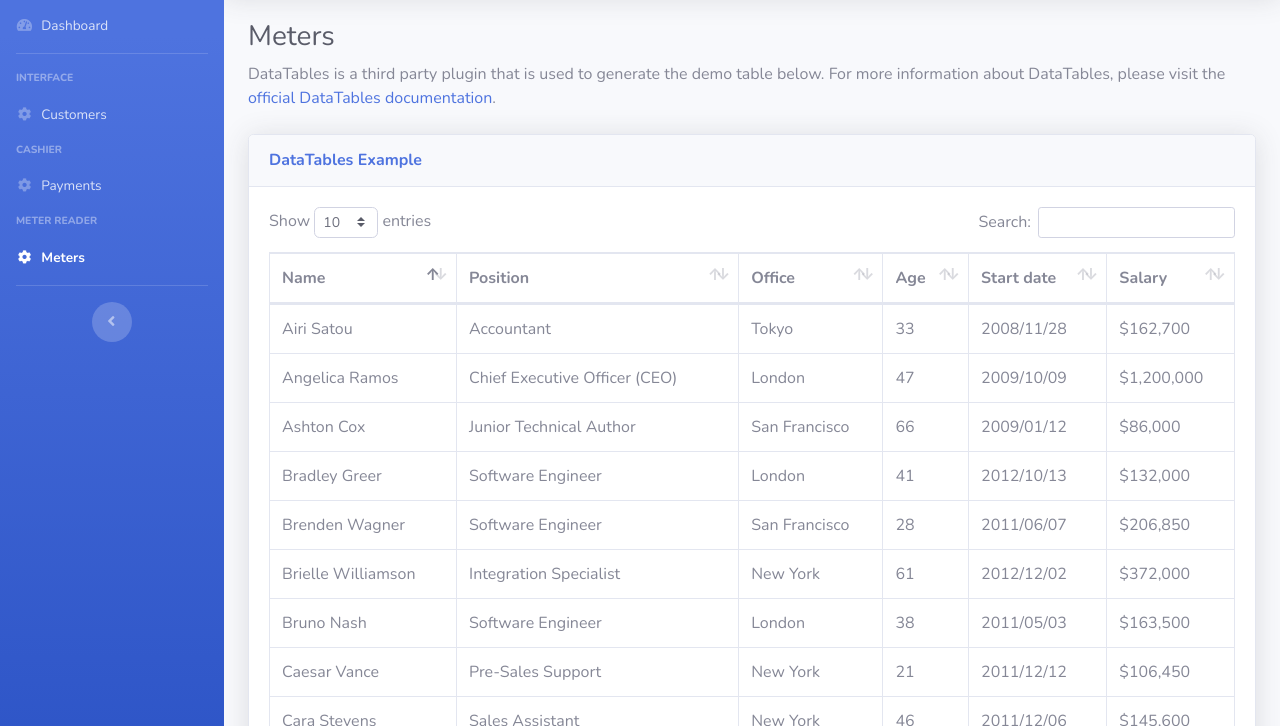
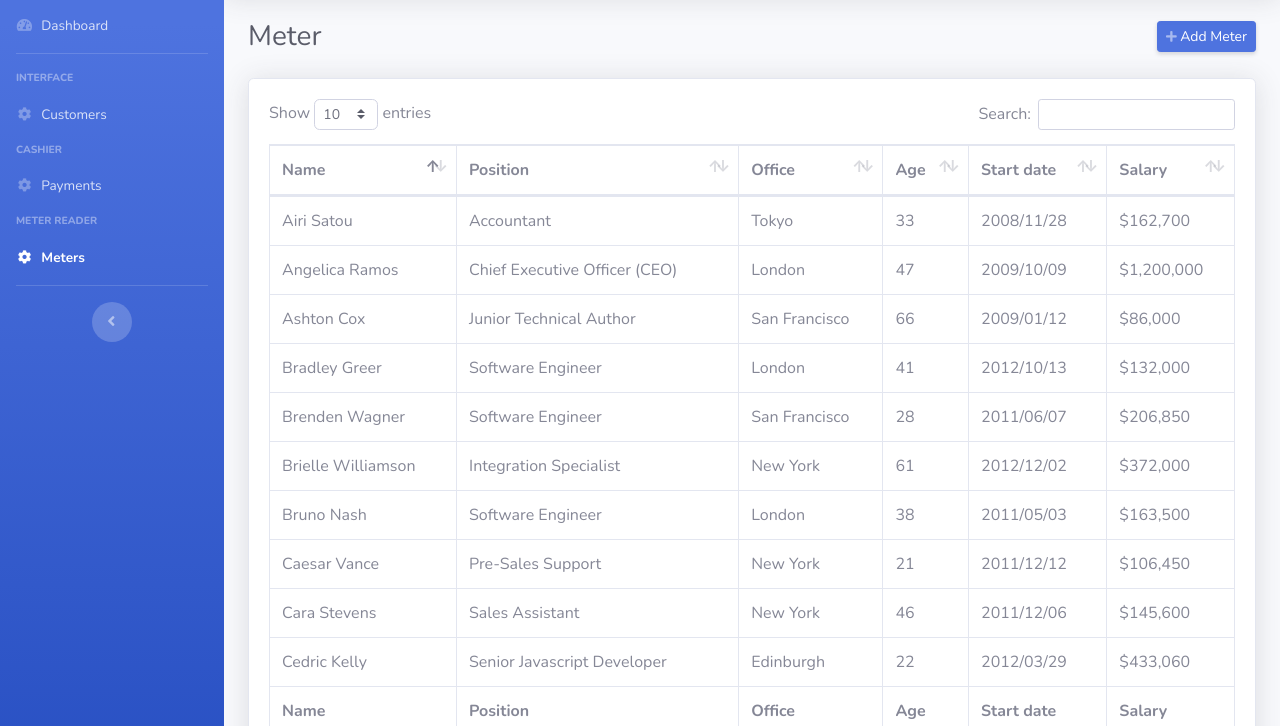
Before and after one commit to marcoyimyaem/webacmeprototype, a website with bundled scripts: page meter.html in a window 1280 px wide. Shown: the part 74-800 px from the top of the page. Built offline with nearby package versions, Linux system fonts and the light colour scheme.

Commit message:
Added add button to meter and payments page

```diff
--- a/meter.html
+++ b/meter.html
@@ -329,16 +329,15 @@
                 <div class="container-fluid">
 
                     <!-- Page Heading -->
-                    <h1 class="h3 mb-2 text-gray-800">Meters</h1>
-                    <p class="mb-4">DataTables is a third party plugin that is used to generate the demo table below.
-                        For more information about DataTables, please visit the <a target="_blank"
-                            href="https://datatables.net">official DataTables documentation</a>.</p>
+                    <div class="d-sm-flex align-items-center justify-content-between mb-4">
+                        <h1 class="h3 mb-0 text-gray-800">Meter</h1>
+                        <a href="#" class="d-none d-sm-inline-block btn btn-sm btn-primary shadow-sm"><i
+                                class="fas fa-plus fa-sm text-white-50"></i> Add Meter</a>
+                    </div>
+
 
                     <!-- DataTales Example -->
                     <div class="card shadow mb-4">
-                        <div class="card-header py-3">
-                            <h6 class="m-0 font-weight-bold text-primary">DataTables Example</h6>
-                        </div>
                         <div class="card-body">
                             <div class="table-responsive">
                                 <table class="table table-bordered" id="dataTable" width="100%" cellspacing="0">
```
Also changed, not shown: payments.html (+6 -7 lines).
